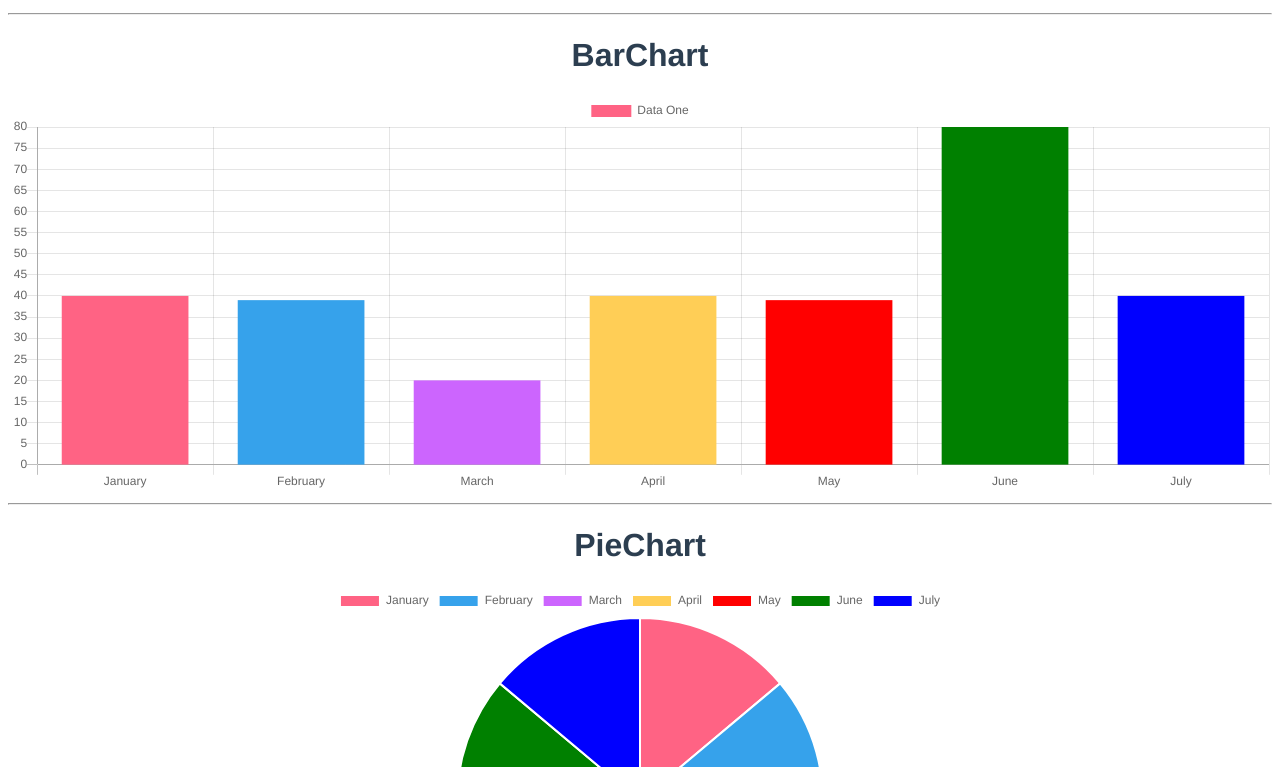
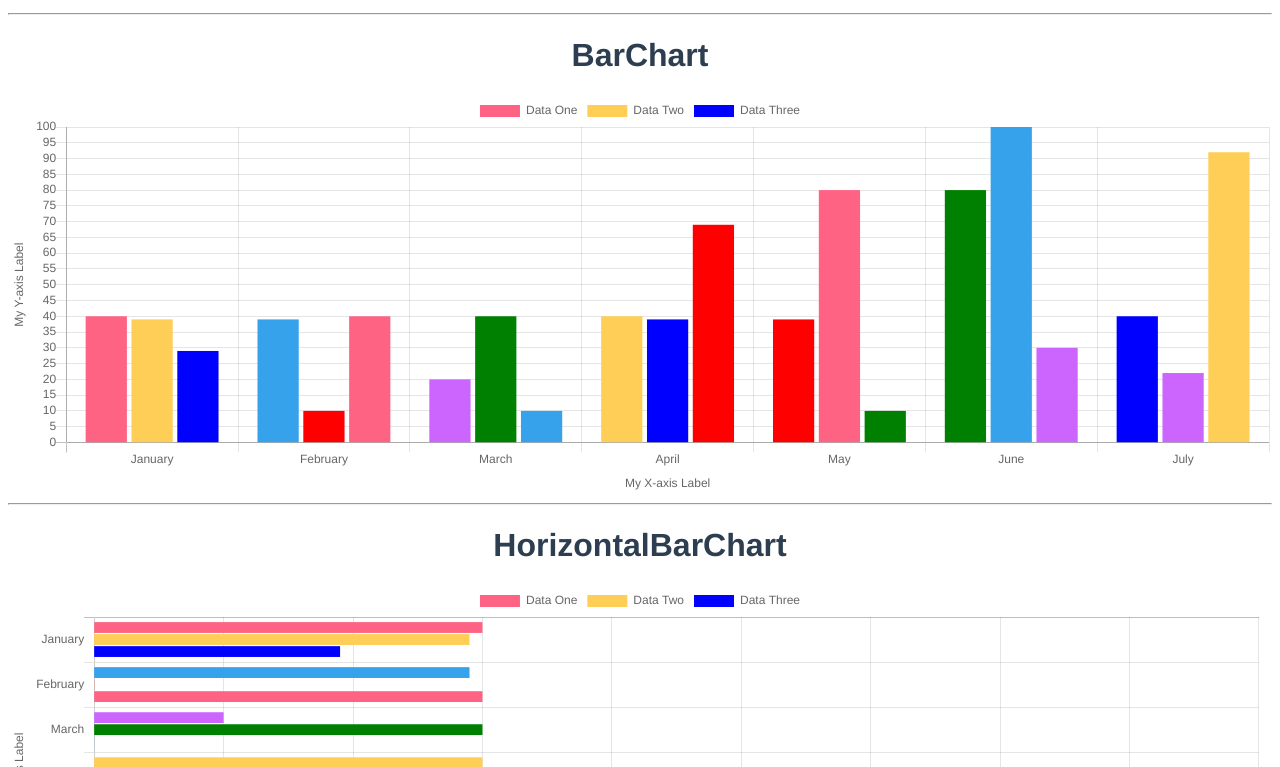
Before and after one commit to connecteev/test-chartjs-plugin-rough, a Vue app: page / in a window 1280 px wide. Shown: the part 513-1280 px from the top of the page. Built offline with nearby package versions, Linux system fonts and the light colour scheme.

Commit message:
refactor, add HorizontalBarChart.vue

```diff
--- a/src/App.vue
+++ b/src/App.vue
@@ -1,124 +1,19 @@
 <template>
   <div id="app">
     <h1>LineChart</h1>
-    <LineChart
-      :data="{
-        labels: [
-          'January',
-          'February',
-          'March',
-          'April',
-          'May',
-          'June',
-          'July'
-        ],
-        datasets: [
-          {
-            label: 'Data One',
-            borderColor: '#f87979',
-            backgroundColor: 'rgba(255, 0, 0, 0.2)',
-            data: [40, 39, 10, 40, 39, 80, 40]
-          },
-          {
-            label: 'Data Two',
-            borderColor: '#79f879',
-            backgroundColor: 'rgba(0, 255, 0, 0.2)',
-            data: [39, 10, 40, 39, 80, 100, 22]
-          }
-        ]
-      }"
-      :options="{
-        responsive: true,
-        maintainAspectRatio: false,
-        scales: {
-          yAxes: [
-            {
-              ticks: {
-                min: 0,
-                stepSize: 5
-              }
-            }
-          ]
-        }
-      }"
-    />
+    <LineChart :data="myLineData" :options="myLineOptions" />
 
     <hr />
     <h1>BarChart</h1>
-    <BarChart
-      :data="{
-        labels: [
-          'January',
-          'February',
-          'March',
-          'April',
-          'May',
-          'June',
-          'July'
-        ],
-        datasets: [
-          {
-            label: 'Data One',
-            backgroundColor: [
-              '#ff6384',
-              '#36a2eb',
-              '#cc65fe',
-              '#ffce56',
-              'red',
-              'green',
-              'blue'
-            ],
-            data: [40, 39, 20, 40, 39, 80, 40]
-          }
-        ]
-      }"
-      :options="{
-        responsive: true,
-        maintainAspectRatio: false,
-        scales: {
-          yAxes: [
-            {
-              ticks: {
-                min: 0,
-                stepSize: 5
-              }
-            }
-          ]
-        }
-      }"
-    />
+    <BarChart :data="myBarData" :options="myBarOptions" />
+
+    <hr />
+    <h1>HorizontalBarChart</h1>
+    <HorizontalBarChart :data="myBarData" :options="myBarOptions" />
 
     <hr />
     <h1>PieChart</h1>
-    <PieChart
-      :data="{
-        labels: [
-          'January',
-          'February',
-          'March',
-          'April',
-          'May',
-          'June',
-          'July'
-        ],
-        datasets: [
-          {
-            label: 'Data One',
-            backgroundColor: [
-              '#ff6384',
-              '#36a2eb',
-              '#cc65fe',
-              '#ffce56',
-              'red',
-              'green',
-              'blue'
-            ],
-            data: [40, 39, 10, 40, 39, 80, 40]
-          }
-        ]
-      }"
-      :options="{ responsive: true, maintainAspectRatio: false }"
-    />
+    <PieChart :data="myPieData" :options="myPieOptions" />
 
     <hr />
     <h1>PieChart - Multiple</h1>
@@ -170,64 +65,248 @@
 
     <hr />
     <h1>DoughnutChart</h1>
-    <DoughnutChart
-      :data="{
+    <DoughnutChart :data="myDoughnutData" :options="myDoughnutOptions" />
+
+    <hr />
+    <h1>BubbleChart</h1>
+    <BubbleChart :data="myBubbleData" :options="myBubbleOptions" />
+
+    <hr />
+    <h1>ScatterChart</h1>
+    <ScatterChart :data="myScatterData" :options="myScatterOptions" />
+  </div>
+</template>
+
+<script>
+import LineChart from "./components/Charts/Chartjs/LineChart.vue";
+import BarChart from "./components/Charts/Chartjs/BarChart.vue";
+import HorizontalBarChart from "./components/Charts/Chartjs/HorizontalBarChart.vue";
+import PieChart from "./components/Charts/Chartjs/PieChart.vue";
+import DoughnutChart from "./components/Charts/Chartjs/DoughnutChart.vue";
+import BubbleChart from "./components/Charts/Chartjs/BubbleChart.vue";
+import ScatterChart from "./components/Charts/Chartjs/ScatterChart.vue";
+
+export default {
+  name: "app",
+  components: {
+    LineChart,
+    BarChart,
+    HorizontalBarChart,
+    PieChart,
+    DoughnutChart,
+    BubbleChart,
+    ScatterChart
+  },
+  data() {
+    return {
+      myLineData: {
         labels: [
-          'January',
-          'February',
-          'March',
-          'April',
-          'May',
-          'June',
-          'July'
+          "January",
+          "February",
+          "March",
+          "April",
+          "May",
+          "June",
+          "July"
         ],
         datasets: [
           {
-            label: 'Data One',
+            label: "Data One",
+            borderColor: "#f87979",
+            backgroundColor: "rgba(255, 0, 0, 0.2)",
+            data: [40, 39, 10, 40, 39, 80, 40]
+          },
+          {
+            label: "Data Two",
+            borderColor: "#79f879",
+            backgroundColor: "rgba(0, 255, 0, 0.2)",
+            data: [39, 10, 40, 39, 80, 100, 22]
+          }
+        ]
+      },
+      myLineOptions: {
+        responsive: true,
+        maintainAspectRatio: false,
+        scales: {
+          yAxes: [
+            {
+              ticks: {
+                min: 0,
+                stepSize: 5
+              }
+            }
+          ]
+        }
+      },
+
+      myBarData: {
+        labels: [
+          "January",
+          "February",
+          "March",
+          "April",
+          "May",
+          "June",
+          "July"
+        ],
+        datasets: [
+          {
+            label: "Data One",
             backgroundColor: [
-              '#ff6384',
-              '#36a2eb',
-              '#cc65fe',
-              '#ffce56',
-              'red',
-              'green',
-              'blue'
+              "#ff6384",
+              "#36a2eb",
+              "#cc65fe",
+              "#ffce56",
+              "red",
+              "green",
+              "blue"
             ],
-            borderColor: '#fff',
+            data: [40, 39, 20, 40, 39, 80, 40]
+          },
+          {
+            label: "Data Two",
+            borderColor: "#79f879",
+            backgroundColor: [
+              "#ffce56",
+              "red",
+              "green",
+              "blue",
+              "#ff6384",
+              "#36a2eb",
+              "#cc65fe"
+            ],
+            data: [39, 10, 40, 39, 80, 100, 22]
+          },
+          {
+            label: "Data Three",
+            borderColor: "#79f879",
+            backgroundColor: [
+              "blue",
+              "#ff6384",
+              "#36a2eb",
+              "red",
+              "green",
+              "#cc65fe",
+              "#ffce56"
+            ],
+            data: [29, 40, 10, 69, 10, 30, 92]
+          }
+        ]
+      },
+      myBarOptions: {
+        responsive: true,
+        maintainAspectRatio: false,
+        scales: {
+          xAxes: [
+            {
+              scaleLabel: {
+                display: true,
+                labelString: "My X-axis Label"
+              }
+            }
+          ],
+          yAxes: [
+            {
+              ticks: {
+                min: 0,
+                stepSize: 5
+              },
+              scaleLabel: {
+                display: true,
+                labelString: "My Y-axis Label"
+              }
+            }
+          ]
+        }
+      },
+
+      myPieData: {
+        labels: [
+          "January",
+          "February",
+          "March",
+          "April",
+          "May",
+          "June",
+          "July"
+        ],
+        datasets: [
+          {
+            label: "Data One",
+            backgroundColor: [
+              "#ff6384",
+              "#36a2eb",
+              "#cc65fe",
+              "#ffce56",
+              "red",
+              "green",
+              "blue"
+            ],
+            data: [40, 39, 10, 40, 39, 80, 40]
+          }
+        ]
+      },
+      myPieOptions: {
+        responsive: true,
+        maintainAspectRatio: false
+      },
+
+      myDoughnutData: {
+        labels: [
+          "January",
+          "February",
+          "March",
+          "April",
+          "May",
+          "June",
+          "July"
+        ],
+        datasets: [
+          {
+            label: "Data One",
+            backgroundColor: [
+              "#ff6384",
+              "#36a2eb",
+              "#cc65fe",
+              "#ffce56",
+              "red",
+              "green",
+              "blue"
+            ],
+            borderColor: "#fff",
             borderWidth: 2,
             data: [40, 39, 10, 40, 39, 80, 40]
           }
         ]
-      }"
-      :options="{ responsive: true, maintainAspectRatio: false }"
-    />
+      },
+      myDoughnutOptions: {
+        responsive: true,
+        maintainAspectRatio: false
+      },
 
-    <hr />
-    <h1>BubbleChart</h1>
-    <BubbleChart
-      :data="{
+      myBubbleData: {
         labels: [
-          'January',
-          'February',
-          'March',
-          'April',
-          'May',
-          'June',
-          'July'
+          "January",
+          "February",
+          "March",
+          "April",
+          "May",
+          "June",
+          "July"
         ],
         datasets: [
           {
-            label: 'Data One',
-            hoverBackgroundColor: '#ff6384',
+            label: "Data One",
+            hoverBackgroundColor: "#ff6384",
             hoverRadius: 2,
             backgroundColor: [
-              '#ff6384',
-              '#36a2eb',
-              '#cc65fe',
-              '#ffce56',
-              'red',
-              'green',
-              'blue'
+              "#ff6384",
+              "#36a2eb",
+              "#cc65fe",
+              "#ffce56",
+              "red",
+              "green",
+              "blue"
             ],
             data: [
               {
@@ -258,35 +337,34 @@
             ]
           }
         ]
-      }"
-      :options="{ responsive: true, maintainAspectRatio: false }"
-    />
+      },
+      myBubbleOptions: {
+        responsive: true,
+        maintainAspectRatio: false
+      },
 
-    <hr />
-    <h1>ScatterChart</h1>
-    <ScatterChart
-      :data="{
+      myScatterData: {
         labels: [
-          'January',
-          'February',
-          'March',
-          'April',
-          'May',
-          'June',
-          'July'
+          "January",
+          "February",
+          "March",
+          "April",
+          "May",
+          "June",
+          "July"
         ],
         datasets: [
           {
-            label: 'Data One',
+            label: "Data One",
             backgroundColor: [
-              '#ff6384',
-              '#36a2eb',
-              '#cc65fe',
-              '#ffce56',
-              'green',
-              'blue'
+              "#ff6384",
+              "#36a2eb",
+              "#cc65fe",
+              "#ffce56",
+              "green",
+              "blue"
             ],
-            borderColor: '#fff',
+            borderColor: "#fff",
             borderWidth: 2,
             pointRadius: 10,
             pointHoverRadius: 15,
@@ -309,45 +387,25 @@
               },
               {
                 x: 50,
-                y: 80
+                y: 20
               }
             ]
           }
         ]
-      }"
-      :options="{
+      },
+      myScatterOptions: {
         responsive: true,
         maintainAspectRatio: false,
         scales: {
           xAxes: [
             {
-              type: 'linear',
-              position: 'bottom'
+              type: "linear",
+              position: "bottom"
             }
           ]
         }
-      }"
-    />
-  </div>
-</template>
-
-<script>
-import LineChart from "./components/Charts/Chartjs/LineChart.vue";
-import BarChart from "./components/Charts/Chartjs/BarChart.vue";
-import PieChart from "./components/Charts/Chartjs/PieChart.vue";
-import DoughnutChart from "./components/Charts/Chartjs/DoughnutChart.vue";
-import BubbleChart from "./components/Charts/Chartjs/BubbleChart.vue";
-import ScatterChart from "./components/Charts/Chartjs/ScatterChart.vue";
-
-export default {
-  name: "app",
-  components: {
-    LineChart,
-    BarChart,
-    PieChart,
-    DoughnutChart,
-    BubbleChart,
-    ScatterChart
+      }
+    };
   }
 };
 </script>
--- /dev/null
+++ b/src/components/Charts/Chartjs/HorizontalBarChart.vue
@@ -0,0 +1,11 @@
+<script>
+import { HorizontalBar } from "vue-chartjs";
+
+export default {
+  extends: HorizontalBar,
+  props: ["data", "options"],
+  mounted() {
+    this.renderChart(this.data, this.options);
+  }
+};
+</script>
```
